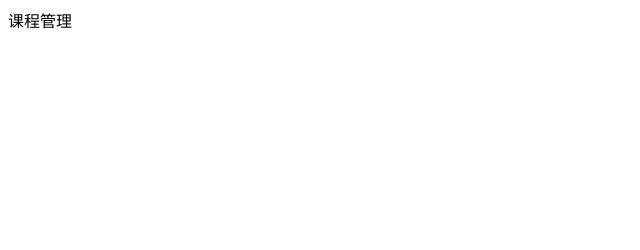
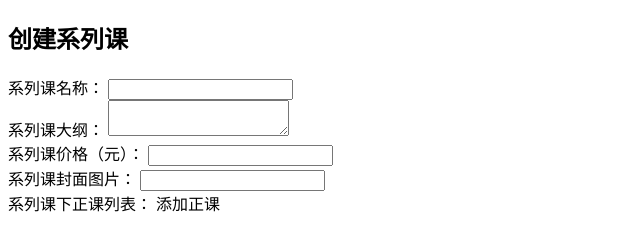
Before and after one commit to BIGC-HUB/nino, a website: page web/pages/o-class/e.html in a window 1280 px wide. Shown: the whole page, without its empty margins (0-640 px from the left). Drawn offline with Linux system fonts and the light colour scheme.

Commit message:
添加课程

```diff
--- a/web/app.css
+++ b/web/app.css
@@ -8,6 +8,4 @@ a {
 }
 page {
     color: #3d8e9b;
-    display: flex;
-    flex-direction: column;
 }
--- /dev/null
+++ b/web/pages/o-class/e.css
@@ -0,0 +1,19 @@
+
+.box-left {
+    height: 2rem;
+    line-height: 2rem;
+    text-overflow: ellipsis;
+    white-space: nowrap;
+    overflow: hidden;
+    display: inline-flex;
+    justify-content: flex-end;
+    width: 12rem;
+}
+.box-right {
+    display: inline-flex;
+    justify-content: flex-end;
+    width: calc(100% - 16rem);
+}
+.box-left, .box-right {
+    margin-bottom: .5rem;
+}
--- a/web/pages/o-class/e.html
+++ b/web/pages/o-class/e.html
@@ -4,10 +4,38 @@
     <!-- nino-css -->
 </head>
 <body>
-    <!-- html -->
-    <page>
-        <classTitle>课程管理</classTitle>
-    </page>
+<!-- html -->
+<page>
+    <h2>创建系列课</h2>
+    <div class="box">
+        <text class="box-left">系列课名称：</text>
+        <sea  class="box-right group">
+            <input type="text" name="" value="">
+        </sea>
+    </div>
+    <div class="box">
+        <text class="box-left">系列课大纲：</text>
+        <sea  class="box-right group">
+            <textarea name="name"></textarea>
+        </sea>
+    </div>
+    <div class="box">
+        <text class="box-left">系列课价格（元）：</text>
+        <sea  class="box-right group">
+            <input type="number" name="" value="">
+        </sea>
+    </div>
+    <div class="box">
+        <text class="box-left">系列课封面图片：</text>
+        <sea  class="box-right group">
+            <input type="text" name="" value="">
+        </sea>
+    </div>
+    <div class="box">
+        <text class="box-left">系列课下正课列表：</text>
+        <sea  class="btn">添加正课</sea>
+    </div>
+</page>
     <!-- nino-js -->
 </body>
 </html>
--- a/web/pages/o-class/e.js
+++ b/web/pages/o-class/e.js
@@ -0,0 +1 @@
+// log(123)
```
Also changed, not shown: node/run.js (+4 -3 lines), web/pages/admin/e.js (+32 -0 lines).
